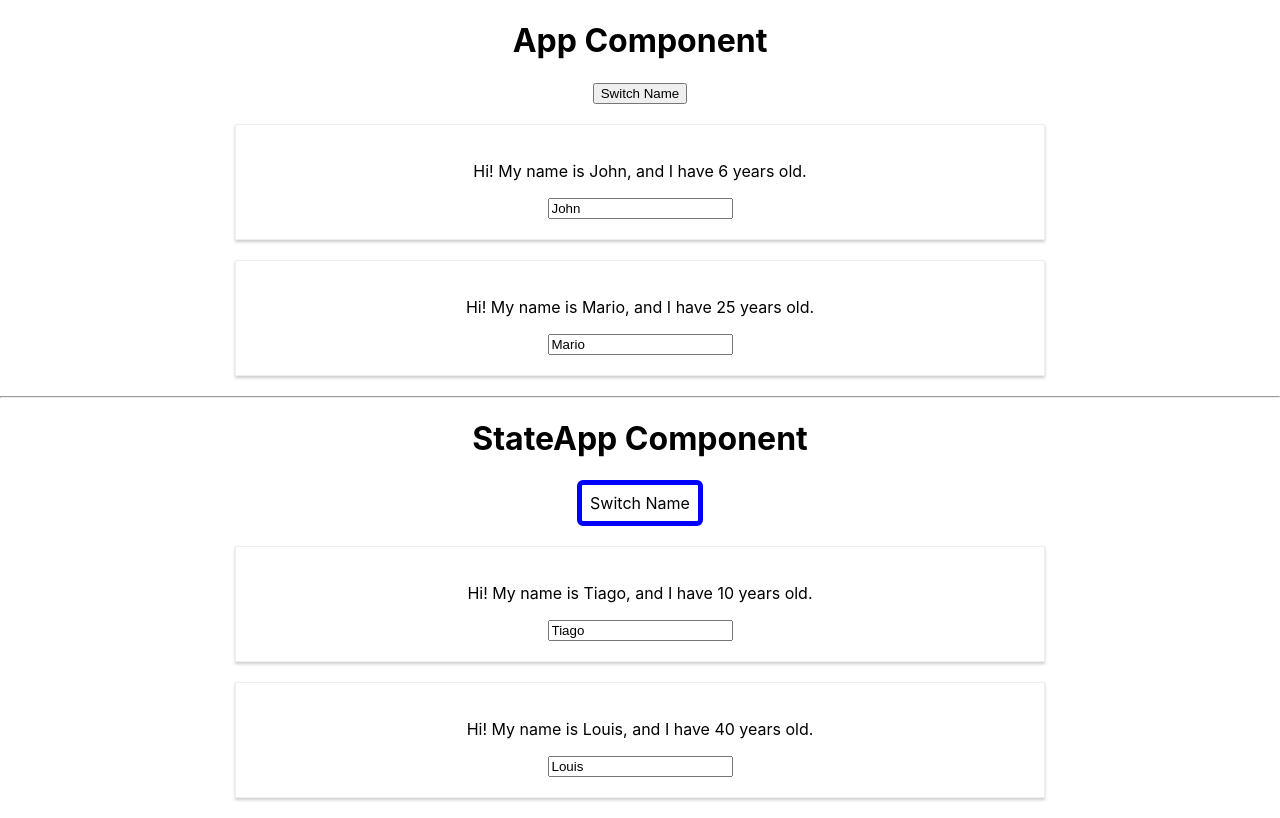
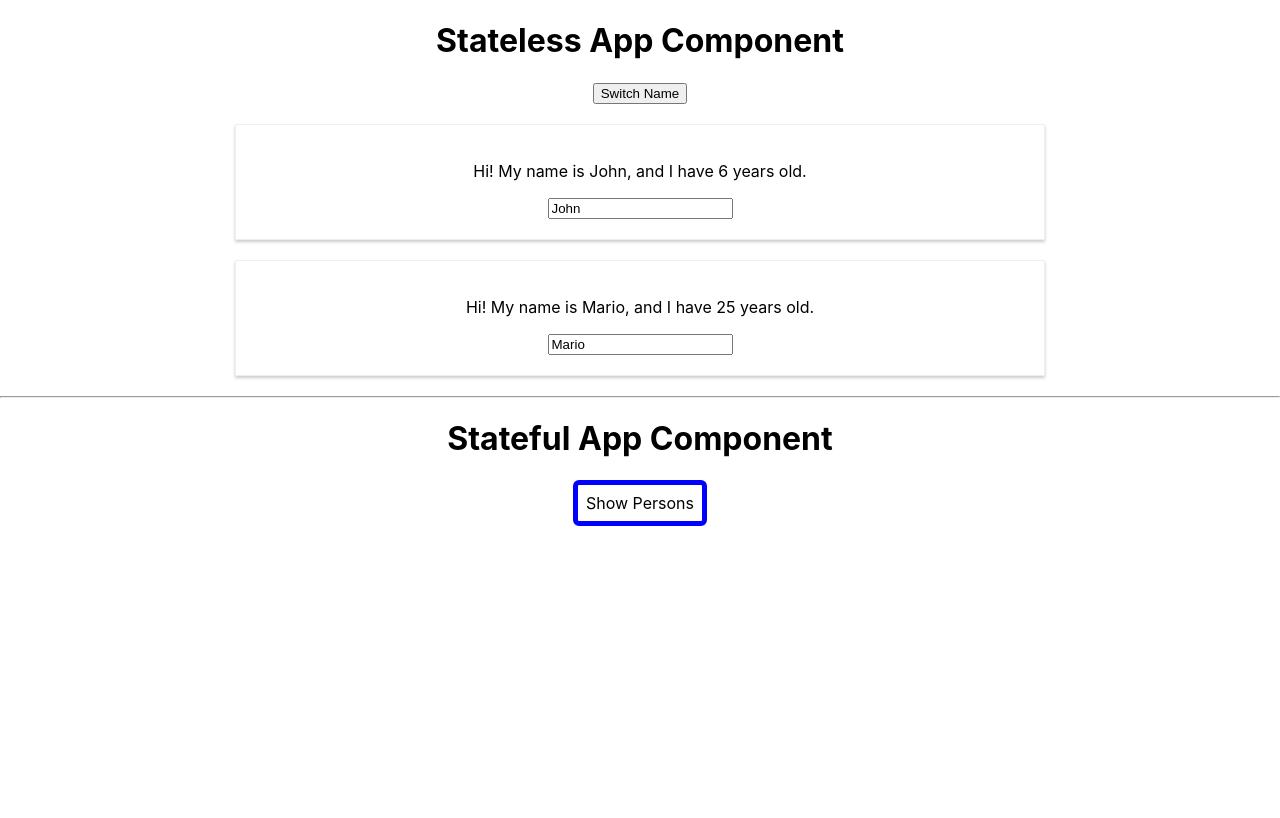
Before and after one commit to rubilva/react, a React (Create React App) app: page / in a window 1280 px wide. Built offline with nearby package versions, Linux system fonts and the light colour scheme.

Commit message:
my-app rendering content conditionally

```diff
--- a/src/App.js
+++ b/src/App.js
@@ -24,7 +24,7 @@ const App = (props) => {
 
     return (
         <div className="App">
-      <h1>App Component</h1>
+            <h1>Stateless App Component</h1>
             <button onClick={() => switchNameHandler('Dodo')}>Switch Name</button>
             <Person
                 name={personsState.persons[0].name}
@@ -34,7 +34,7 @@ const App = (props) => {
                 name={personsState.persons[1].name}
                 age={personsState.persons[1].age} />
             <hr />
-      <h1>StateApp Component</h1>
+            <h1>Stateful App Component</h1>
             <StateApp />
         </div>
     );
--- a/src/StateApp/StateApp.js
+++ b/src/StateApp/StateApp.js
@@ -7,7 +7,9 @@ class StateApp extends Component {
             { name: 'Tiago', age: 10 },
             { name: 'Louis', age: 40 }
         ],
-        test: 'Don\'t change'
+        test: 'Don\'t change',
+        showPersons: false,
+        buttonName: 'Show'
     }
 
     switchNameHandler = (newName) => {
@@ -28,6 +30,24 @@ class StateApp extends Component {
         });
     }
 
+    switchButtonNameHandler = () => {
+        const name = this.state.buttonName;
+        switch(name) {
+            case 'Show':
+                this.setState({buttonName: 'Hide'});
+                break;
+            case 'Hide':
+                this.setState({buttonName: 'Show'});
+                break;
+        }
+    }
+
+    togglePersonsHandler = () => {
+        const doesShow = this.state.showPersons;
+        this.setState({showPersons: !doesShow});
+        this.switchButtonNameHandler();
+    }
+
     render() {
 
         const style = {
@@ -43,7 +63,10 @@ class StateApp extends Component {
             <div>
                 <button
                     style={style}
-                    onClick={this.switchNameHandler.bind(this, 'Jorge')}>Switch Name</button>
+                    onClick={this.togglePersonsHandler}>{this.state.buttonName} Persons</button>
+                {
+                    this.state.showPersons ?
+                    <div>
                         <Person
                             name={this.state.persons[0].name}
                             age={this.state.persons[0].age}
@@ -52,6 +75,9 @@ class StateApp extends Component {
                         <Person
                             name={this.state.persons[1].name}
                             age={this.state.persons[1].age} />
+                    </div> : null
+                }
+
             </div>
         );
     }
```
Lines whose indentation alone changed are shown as unchanged.
